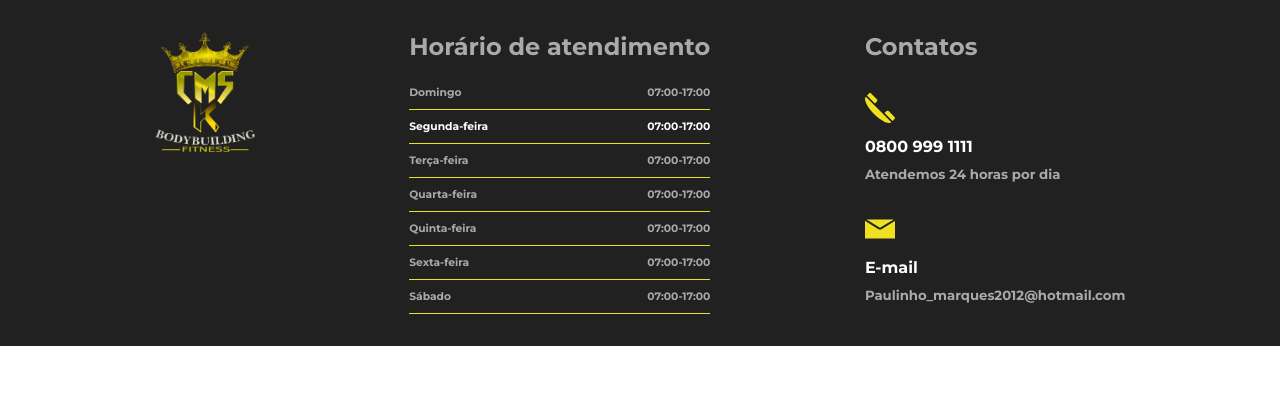
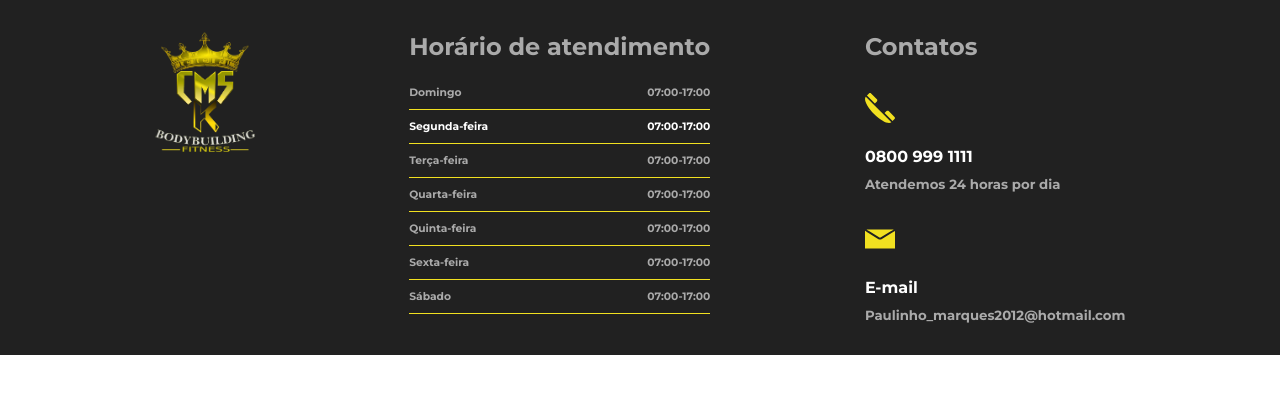
Before and after one commit to PauloMarquess/cms-bodybuilding, a React (Vite) app: page / in a window 1280 px wide. Shown: the top 394 px of the page. Built offline with nearby package versions, Linux system fonts and the light colour scheme.

Commit message:
refactor: refatorando footer

```diff
--- a/src/components/organisms/Footer/style.ts
+++ b/src/components/organisms/Footer/style.ts
@@ -36,7 +36,7 @@ export const Contact = styled.div`
     }
   }
   h4 {
-    margin: 10px 0;
+    margin: 20px 0 10px 0;
   }
   h4 a {
     color: ${COLORS.white_default};
```
